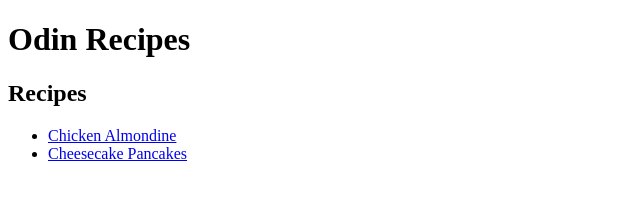
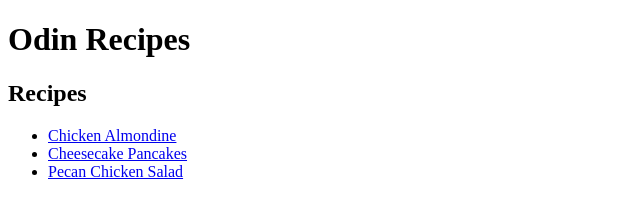
Before and after one commit to Pragmatical-Programmer/odin-recipes, a plain HTML site: page index.html in a window 1280 px wide. Shown: the whole page, without its empty margins (0-640 px from the left). Drawn offline with Linux system fonts and the light colour scheme.

Commit message:
Modify index.html adding pecan chicken salad to list

```diff
--- a/index.html
+++ b/index.html
@@ -11,6 +11,7 @@
     <ul>
         <li><a href="./recipes/chicken-almondine.html">Chicken Almondine</a></li>
         <li><a href="./recipes/cheesecake-pancakes.html">Cheesecake Pancakes</a></li>
+        <li><a href="./recipes/pecan-chicken-salad.html">Pecan Chicken Salad</a></li>
     </ul>
 
 
```
